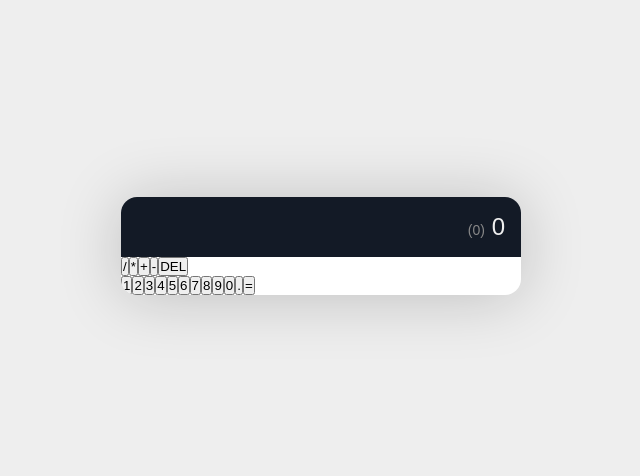
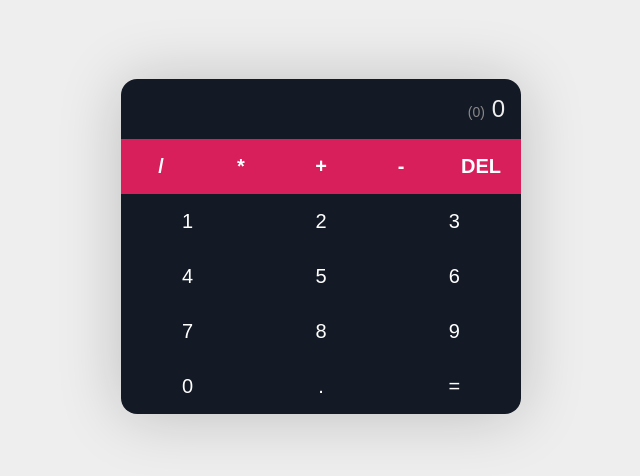
Before and after one commit to ZnoGouDj/calculator, a JavaScript app: page / in a window 1280 px wide. Shown: the part 154-630 px from the top of the page, without its empty margins (319-959 px from the left). Built offline with nearby package versions, Linux system fonts and the light colour scheme; the HTML template or start-up script is replaced by a standard one.

Commit message:
Complete styles preparation

```diff
--- a/src/index.css
+++ b/src/index.css
@@ -45,3 +45,39 @@
   font-size: 14px;
   color: #888;
 }
+
+button {
+  appearance: none;
+  border: none;
+  outline: none;
+  color: #fff;
+  font-size: 20px;
+  padding: 16px;
+  cursor: pointer;
+  transition: 0.4s;
+}
+
+button:hover {
+  opacity: 0.9;
+}
+
+.operators {
+  display: flex;
+}
+
+.operators button {
+  flex: 1 1 0%;
+  background-color: var(--primary);
+  font-weight: 700;
+}
+
+.digits {
+  display: flex;
+  flex-wrap: wrap;
+}
+
+.digits button {
+  flex: 1 1 33.333%;
+  max-width: 33.333%;
+  background-color: var(--dark);
+}
```
